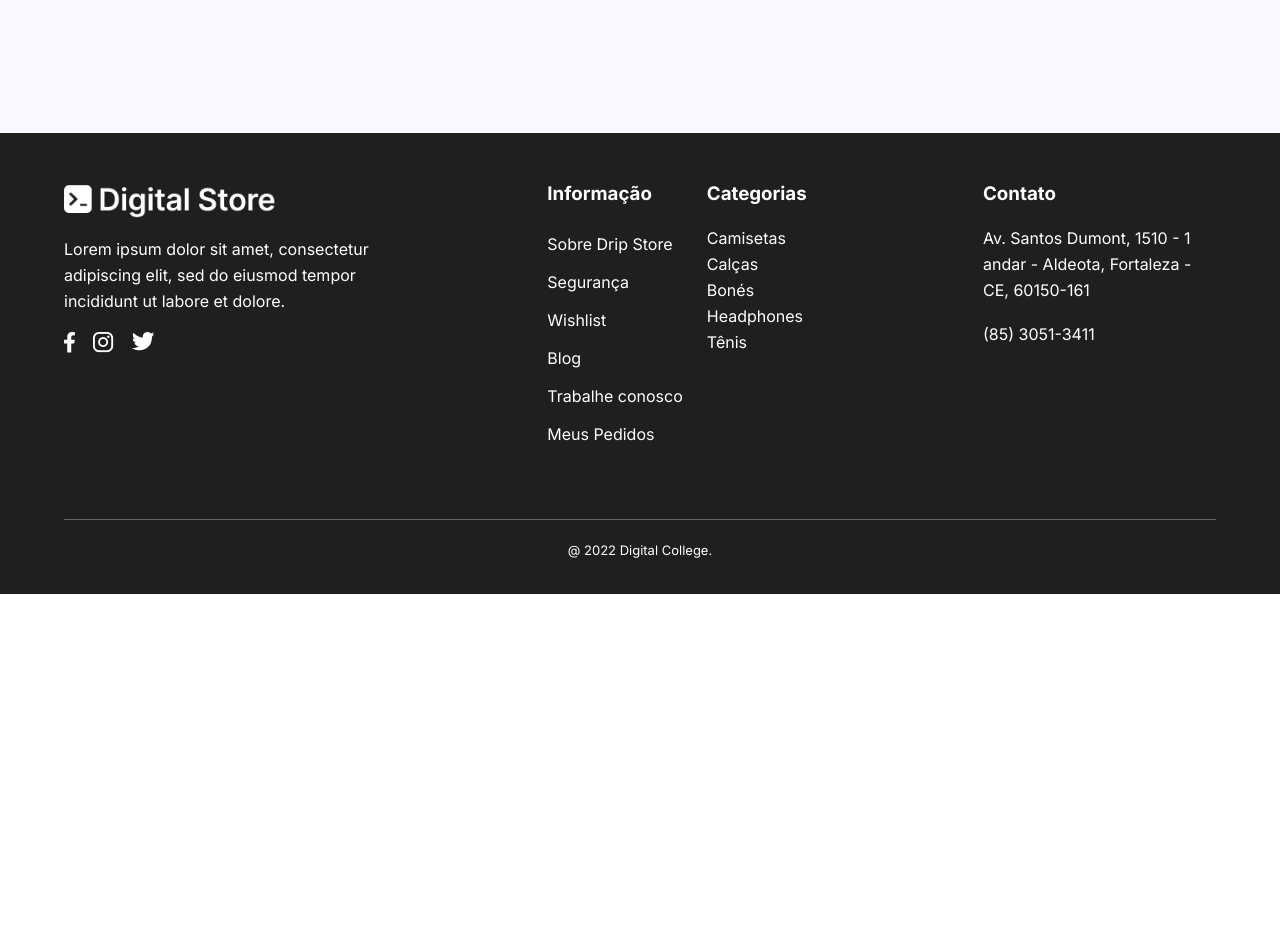
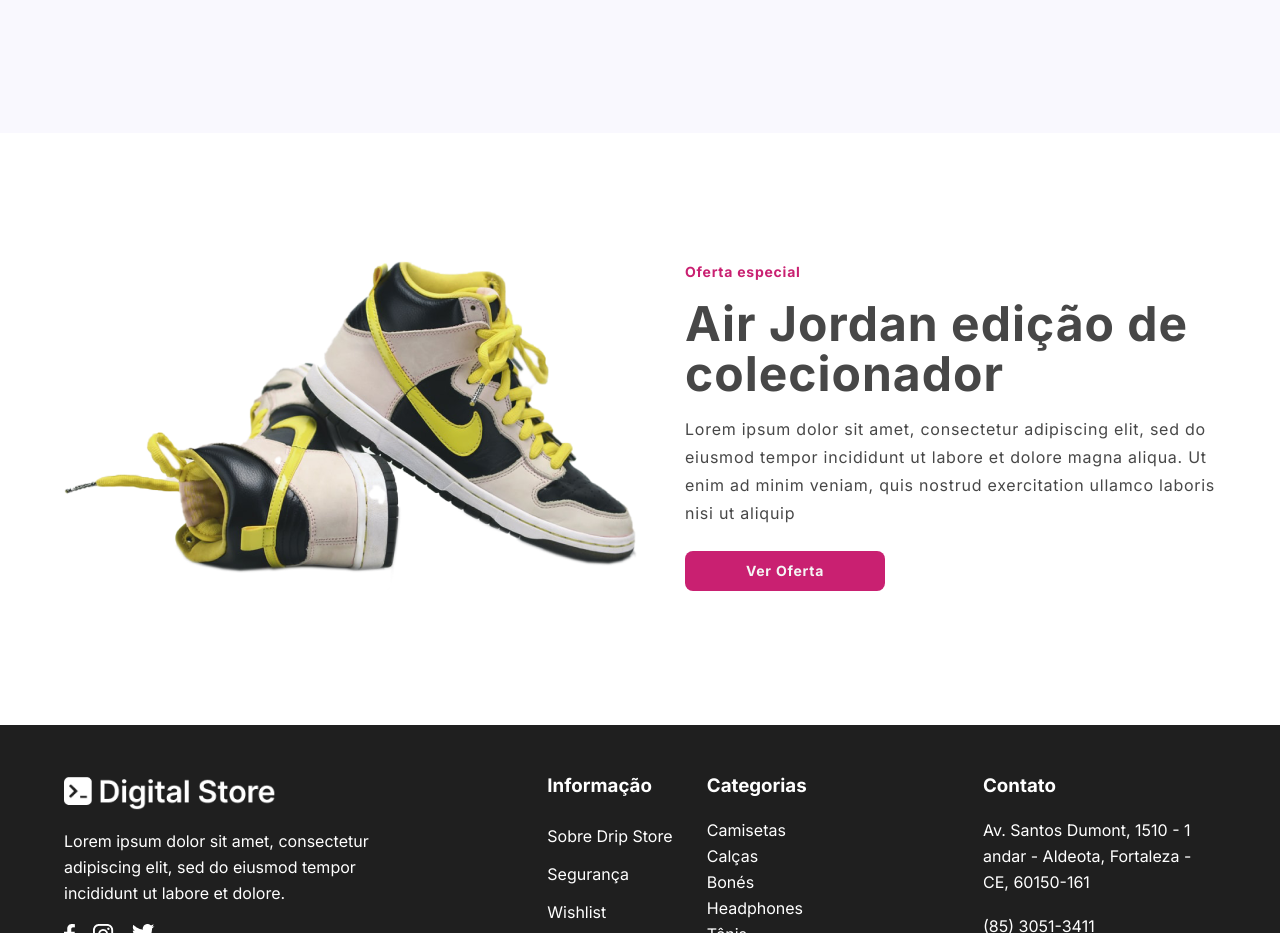
Before and after one commit to PedroAloonso/Digital-College-FullStack, a React (Vite) app in the folder Aula01/: page / in a window 1280 px wide. Shown: the part 2860-3793 px from the top of the page. Before the commit the page ends 3454 px from the top, so only its background shows below. Built offline with nearby package versions, Linux system fonts and the light colour scheme.

Commit message:
chore: finish special offers component

```diff
--- /dev/null
+++ b/Aula01/src/components/SpecialOffers/SpecialOffers.jsx
@@ -0,0 +1,32 @@
+import style from "./specialOffers.module.css";
+import PrimaryButton from "../Buttons/PrimaryButton";
+import Tennis from "/src/assets/img/specialOffers/Laye.png"
+
+export default function SpecialOffers() {
+    return (
+        <>
+            <section className={style.container}>
+                <div className={style.imageContainer}>
+                    <img src={Tennis} alt="" />
+                </div>
+                <div className={style.aboutContainer}>
+                    <div>
+                        <h3 className={style.subTitle}>Oferta especial</h3>
+                        <h1 className={style.title}>
+                            Air Jordan edição de colecionador
+                        </h1>
+                        <p className={style.about}>
+                            Lorem ipsum dolor sit amet, consectetur adipiscing elit,
+                            sed do eiusmod tempor incididunt ut labore et dolore
+                            magna aliqua. Ut enim ad minim veniam, quis nostrud
+                            exercitation ullamco laboris nisi ut aliquip
+                        </p>
+                    </div>
+                    <PrimaryButton className={style.btnOffers}>
+                        Ver Oferta
+                    </PrimaryButton>
+                </div>
+            </section>
+        </>
+    );
+}
--- /dev/null
+++ b/Aula01/src/components/SpecialOffers/specialOffers.module.css
@@ -0,0 +1,63 @@
+.container {
+    display: flex;
+    gap: 48px;
+}
+
+.container > div {
+    width: 100%;
+}
+
+.aboutContainer {
+    display: flex;
+    flex-direction: column;
+    gap: 24px;
+}
+
+.aboutContainer > div {
+    display: flex;
+    flex-direction: column;
+    gap: 16px;
+}
+
+.subTitle {
+    font-family: Inter;
+    font-size: 14px;
+    font-weight: 700;
+    line-height: 22px;
+    letter-spacing: 0.75px;
+    text-align: left;
+    text-underline-position: from-font;
+    text-decoration-skip-ink: none;
+
+    color: var(--primary);
+}
+
+.title {
+    font-family: Inter;
+    font-size: 48px;
+    font-weight: 700;
+    line-height: 50px;
+    letter-spacing: 0.9999998807907104px;
+    text-align: left;
+    text-underline-position: from-font;
+    text-decoration-skip-ink: none;
+
+    color: var(--dark-gray-2);
+}
+
+.about {
+    font-family: Inter;
+    font-size: 16px;
+    font-weight: 400;
+    line-height: 28px;
+    letter-spacing: 0.75px;
+    text-align: left;
+    text-underline-position: from-font;
+    text-decoration-skip-ink: none;
+
+    color: var(--dark-gray-2);
+}
+
+.btnOffers {
+    width: 200px;
+}
--- a/Aula01/src/containers/Home/Home.jsx
+++ b/Aula01/src/containers/Home/Home.jsx
@@ -2,6 +2,7 @@
 import MainSlider from "../../components/MainSlider/MainSlider";
 import FeaturedCollections from "../../components/FeaturedCollections/FeaturedCollections";
 import TredingProducts from "../../components/TredingProducts/TredingProducts";
+import SpecialOffers from "../../components/SpecialOffers/SpecialOffers";
 
 export default function Home() {
     return (
@@ -9,6 +10,7 @@
             <MainSlider />
             <FeaturedCollections />
             <TredingProducts />
+            <SpecialOffers />
         </>
     );
 }
```
Also changed, not shown: Aula01/src/assets/img/specialOffers/Laye.png (added).
